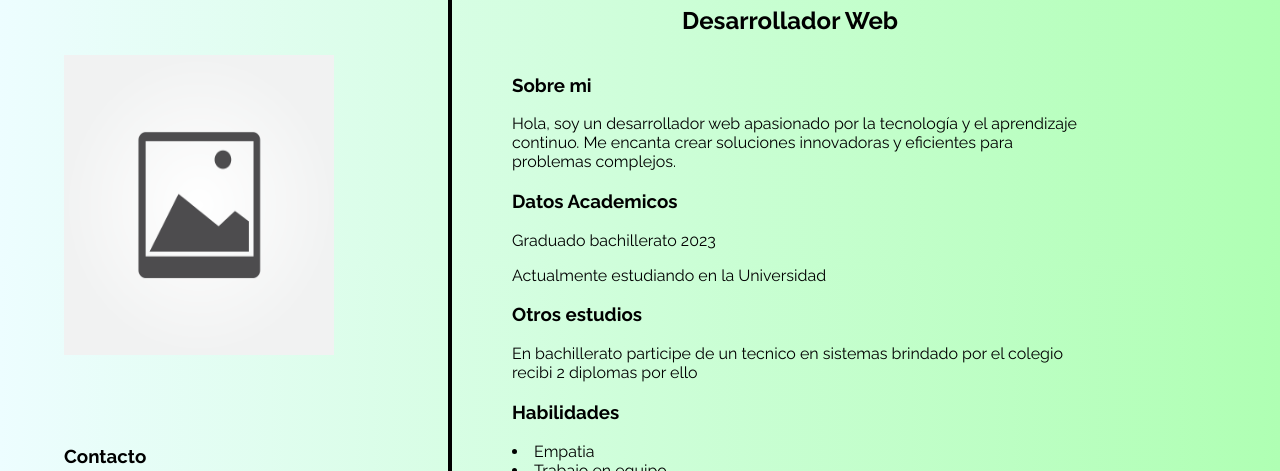
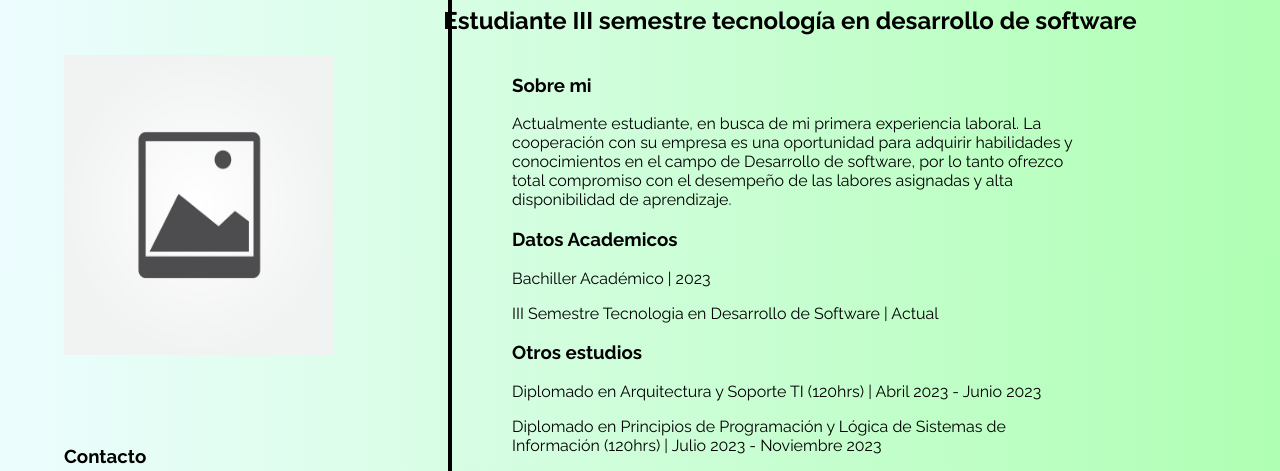
Before and after one commit to SamuelDiaz2/HojaVida, a plain HTML site: page index.html in a window 1280 px wide. Shown: the part 93-564 px from the top of the page. Drawn offline with Linux system fonts and the light colour scheme.

Commit message:
Cambios texto

```diff
--- a/Javascript/script.js
+++ b/Javascript/script.js
@@ -6,7 +6,7 @@ window.addEventListener("DOMContentLoaded", move =() => {
         var width = 50;
         var main = setInterval(frame, 50);
         function frame(){
-            if (width >= 95) {
+            if (width >= 97) {
                 clearInterval(main);
             } else {
                 width++;
--- a/index.html
+++ b/index.html
@@ -9,24 +9,26 @@
     <script src="Javascript/script.js"></script>
 </head>
 <body>
-    <div class="fondo-degradado"></div>
     <div class="LineaVertical"></div>
     <h1>Samuel Elias Diaz Fernandez</h1>
-    <h2>Desarrollador Web</h2>
+    <h2>Estudiante III semestre tecnología en desarrollo de software</h2>
 
     <img src="Imagen/Picture.png" alt="Picture" class="Imagen">
 
     <div class="LadoDerecho">
         <h3>Sobre mi</h3>
-        <p>Hola, soy un desarrollador web apasionado por la tecnología y el aprendizaje continuo.
-            Me encanta crear soluciones innovadoras y eficientes para problemas complejos.</p>
+        <p>Actualmente estudiante, en busca de mi primera experiencia laboral. La cooperación con su empresa es una oportunidad para adquirir
+            habilidades y conocimientos en el campo de Desarrollo de software, por lo tanto ofrezco total compromiso con el desempeño de las labores
+            asignadas y alta disponibilidad de aprendizaje.
+        </p>
 
         <h3>Datos Academicos</h3>
-        <p>Graduado bachillerato 2023</p>
-        <p>Actualmente estudiando en la Universidad</p>
+        <p>Bachiller Académico | 2023</p>
+        <p>III Semestre Tecnologia en Desarrollo de Software | Actual</p>
 
         <h3>Otros estudios</h3>
-        <p>En bachillerato participe de un tecnico en sistemas brindado por el colegio recibi 2 diplomas por ello</p>
+        <p>Diplomado en Arquitectura y Soporte TI (120hrs) | Abril 2023 - Junio 2023</p>
+        <p>Diplomado en Principios de Programación y Lógica de Sistemas de Información (120hrs) | Julio 2023 - Noviembre 2023</p>
 
         <h3>Habilidades</h3>
         <li>Empatia</li>
```
